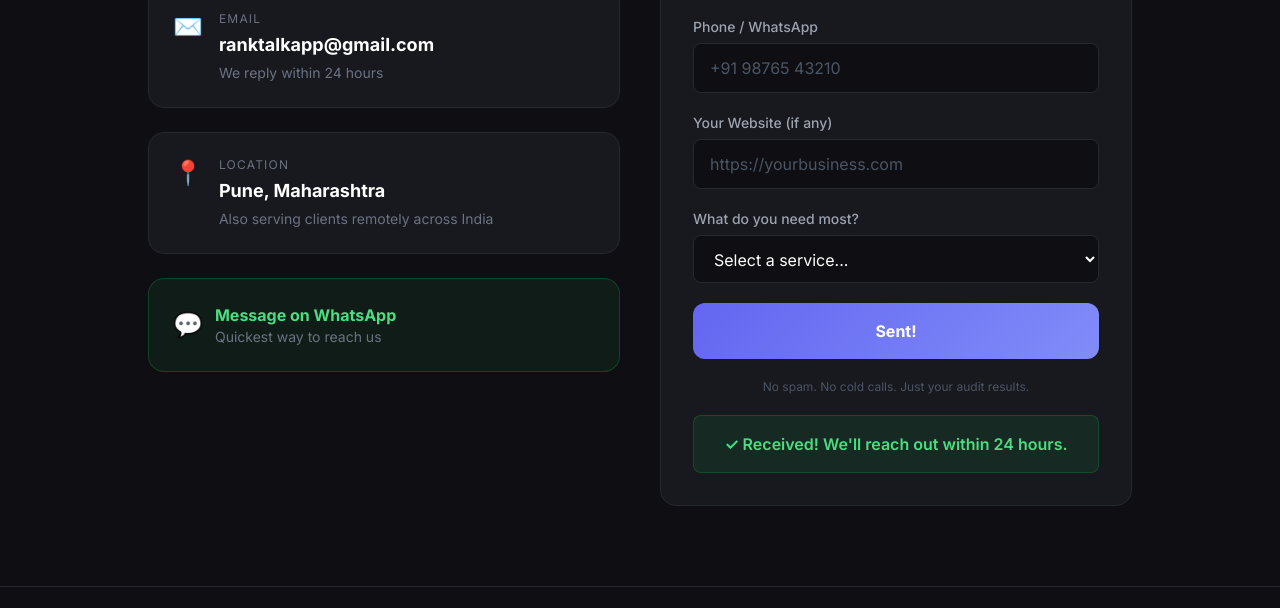
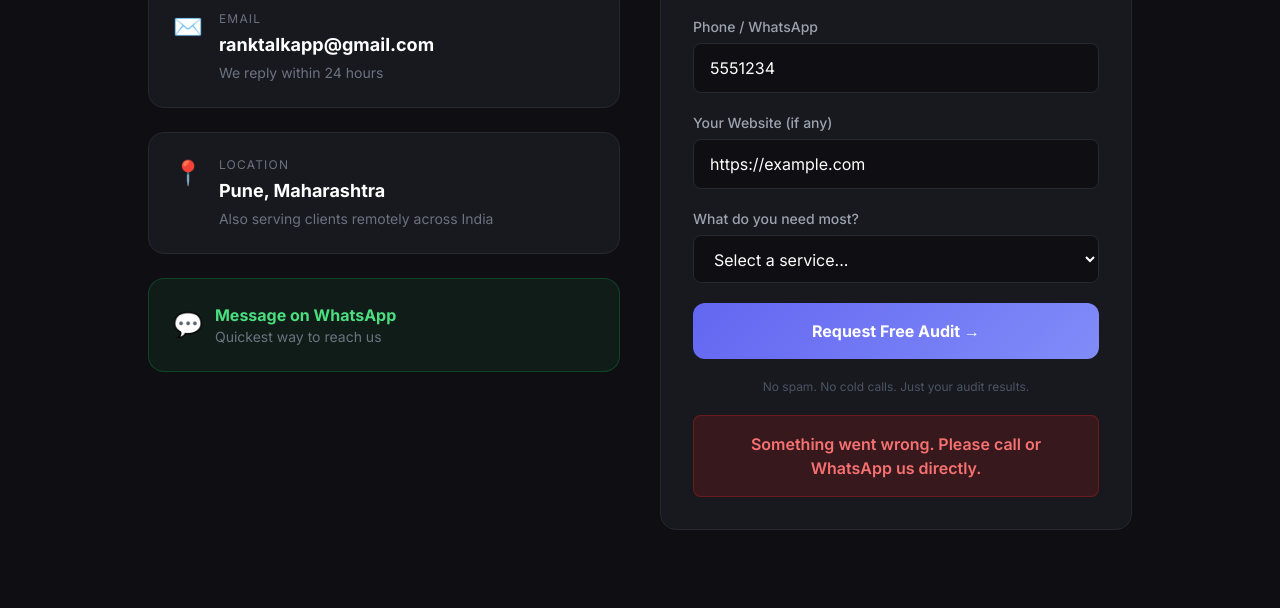
Before and after one commit to ranktalkapp-ai/landing-page, a website: page index.html in a window 1280 px wide. Both pictures are taken after typing "Sample", "5551234", "https://example.com" into the empty fields and a click on the button "Request Free Audit →". Shown: the part 4244-4852 px from the top of the page. Drawn offline with nearby package versions, Linux system fonts and the light colour scheme; no server answers.

```diff
--- a/index.html
+++ b/index.html
@@ -325,6 +325,9 @@
         <div id="formSuccess" class="hidden bg-green-900/30 border border-green-700/40 rounded-lg p-4 text-center">
           <p class="text-green-400 font-semibold">✓ Received! We'll reach out within 24 hours.</p>
         </div>
+        <div id="formError" class="hidden bg-red-900/30 border border-red-700/40 rounded-lg p-4 text-center">
+          <p class="text-red-400 font-semibold">Something went wrong. Please call or WhatsApp us directly.</p>
+        </div>
       </form>
     </div>
   </section>
@@ -355,19 +358,43 @@
       });
     });
 
-    // Simple form handler (replace with your backend/formspree endpoint)
-    function handleSubmit(e) {
+    async function handleSubmit(e) {
       e.preventDefault();
-      const btn = e.target.querySelector('button[type="submit"]');
+      const form = e.target;
+      const btn = form.querySelector('button[type="submit"]');
+      const successEl = document.getElementById('formSuccess');
+      const errorEl = document.getElementById('formError');
+
+      successEl.classList.add('hidden');
+      errorEl.classList.add('hidden');
       btn.textContent = 'Sending...';
       btn.disabled = true;
 
-      // Simulate submission — wire this to Formspree/EmailJS/your backend
-      setTimeout(() => {
-        document.getElementById('formSuccess').classList.remove('hidden');
-        btn.textContent = 'Sent!';
-        e.target.reset();
-      }, 1000);
+      try {
+        const res = await fetch('/api/contact', {
+          method: 'POST',
+          headers: { 'Content-Type': 'application/json' },
+          body: JSON.stringify({
+            name: document.getElementById('name').value.trim(),
+            phone: document.getElementById('phone').value.trim(),
+            website: document.getElementById('website').value.trim(),
+            service: document.getElementById('service').value,
+          }),
+        });
+
+        if (res.ok) {
+          successEl.classList.remove('hidden');
+          btn.textContent = 'Sent!';
+          form.reset();
+        } else {
+          throw new Error('Server error ' + res.status);
+        }
+      } catch (err) {
+        console.error(err);
+        errorEl.classList.remove('hidden');
+        btn.textContent = 'Request Free Audit →';
+        btn.disabled = false;
+      }
     }
 
     // Highlight active nav link on scroll
```
Also changed, not shown: docker-compose.yml (added, +8 -0 lines), .github/workflows/deploy.yml (added), pnpm-lock.yaml (added), readme.md (added), 2 other files.
